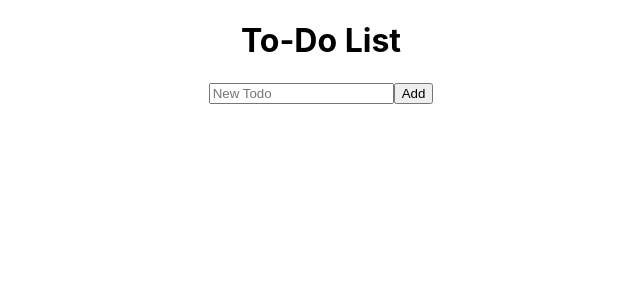
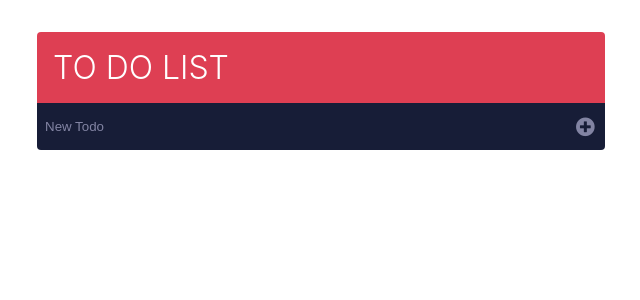
Before and after one commit to JesseSousa/todo-list, a React (Create React App) app: page / in a window 1280 px wide. Shown: the top 300 px of the page, without its empty margins (319-959 px from the left). Built offline with nearby package versions, Linux system fonts and the light colour scheme.

Commit message:
- Add styling - Better functionality - feat: save to localStorage

```diff
--- a/package.json
+++ b/package.json
@@ -32,6 +32,7 @@
   "devDependencies": {
     "eslint-config-prettier": "^6.11.0",
     "eslint-plugin-prettier": "^3.1.4",
+    "node-sass": "^4.14.1",
     "prettier": "^2.0.5"
   }
 }
--- a/public/index.html
+++ b/public/index.html
@@ -3,6 +3,12 @@
   <head>
     <meta charset="utf-8" />
     <link rel="icon" href="%PUBLIC_URL%/favicon.ico" />
+    <link
+      rel="stylesheet"
+      href="https://cdnjs.cloudflare.com/ajax/libs/font-awesome/5.14.0/css/all.min.css"
+      integrity="sha512-1PKOgIY59xJ8Co8+NE6FZ+LOAZKjy+KY8iq0G4B3CyeY6wYHN3yt9PW0XpSriVlkMXe40PTKnXrLnZ9+fkDaog=="
+      crossorigin="anonymous"
+    />
     <meta name="viewport" content="width=device-width, initial-scale=1" />
     <meta name="theme-color" content="#000000" />
     <meta
--- a/src/App.css
+++ /dev/null
@@ -1,38 +0,0 @@
-.App {
-  text-align: center;
-}
-
-.App-logo {
-  height: 40vmin;
-  pointer-events: none;
-}
-
-@media (prefers-reduced-motion: no-preference) {
-  .App-logo {
-    animation: App-logo-spin infinite 20s linear;
-  }
-}
-
-.App-header {
-  background-color: #282c34;
-  min-height: 100vh;
-  display: flex;
-  flex-direction: column;
-  align-items: center;
-  justify-content: center;
-  font-size: calc(10px + 2vmin);
-  color: white;
-}
-
-.App-link {
-  color: #61dafb;
-}
-
-@keyframes App-logo-spin {
-  from {
-    transform: rotate(0deg);
-  }
-  to {
-    transform: rotate(360deg);
-  }
-}
--- a/src/App.js
+++ b/src/App.js
@@ -1,12 +1,10 @@
 import React, { Component } from "react";
 import TodoList from "./components/todo-list/TodoList";
-import "./App.css";
 
 class App extends Component {
   render() {
     return (
       <div className="App">
-        <h1>To-Do List</h1>
         <TodoList />
       </div>
     );
--- a/src/components/todo-form/TodoForm.js
+++ b/src/components/todo-form/TodoForm.js
@@ -1,4 +1,5 @@
 import React, { Component } from "react";
+import "./TodoForm.scss";
 
 class TodoForm extends Component {
   constructor(props) {
@@ -21,15 +22,18 @@ class TodoForm extends Component {
 
   render() {
     return (
-      <form>
+      <form className="TodoForm">
         <input
           value={this.state.todoInput}
           type="text"
           placeholder="New Todo"
           name="todoInput"
           onChange={this.handleChange}
+          autoComplete="off"
         />
-        <button onClick={this.handleSubmit}>Add</button>
+        <button onClick={this.handleSubmit}>
+          <i class="fa fa-plus-circle" aria-hidden="true"></i>
+        </button>
       </form>
     );
   }
--- /dev/null
+++ b/src/components/todo-form/TodoForm.scss
@@ -0,0 +1,37 @@
+.TodoForm {
+  position: relative;
+
+  input[type='text'] {
+    width: 100%;
+    height: 100%;
+    padding: 1rem 0.5rem;
+    border: none;
+    background-color: var(--secondary-color-dark);
+    outline: none;
+    color: #fff;
+    border-bottom-left-radius: var(--border-radius);
+    border-bottom-right-radius: var(--border-radius);
+  }
+
+  input[type='text']::placeholder {
+    /* Chrome, Firefox, Opera, Safari 10.1+ */
+    color: var(--secondary-color-lighter);
+    opacity: 1; /* Firefox */
+  }
+
+  button {
+    cursor: pointer;
+    position: absolute;
+    display: flex;
+    align-items: center;
+    justify-content: center;
+    z-index: 2;
+    top: 50%;
+    right: 10px;
+    transform: translateY(-50%);
+    border: none;
+    color: var(--secondary-color-lighter);
+    background-color: inherit;
+    font-size: 1.2rem;
+  }
+}
--- a/src/components/todo-list/TodoList.js
+++ b/src/components/todo-list/TodoList.js
@@ -2,6 +2,7 @@ import React, { Component } from "react";
 import TodoForm from "../todo-form/TodoForm";
 import Todo from "./components/Todo";
 import { v4 as uuidv4 } from "uuid";
+import "./TodoList.scss";
 
 class TodoList extends Component {
   constructor(props) {
@@ -10,6 +11,14 @@ class TodoList extends Component {
     this.state = {
       todos: [],
     };
+  }
+
+  componentDidMount() {
+    this.setState({ todos: JSON.parse(localStorage.getItem("todos")) || [] });
+  }
+
+  componentDidUpdate() {
+    localStorage.setItem("todos", JSON.stringify(this.state.todos));
   }
 
   handleSubmit = (val) => {
@@ -21,12 +30,25 @@ class TodoList extends Component {
     });
   };
 
+  handleCheck = (id) => {
+    this.setState((st) => ({
+      todos: st.todos.map((todo) =>
+        todo.id === id ? { ...todo, completed: !todo.completed } : todo
+      ),
+    }));
+  };
+
   render() {
     return (
       <div className="TodoList">
-        {this.state.todos.map((todo) => (
-          <Todo todo={todo} />
-        ))}
+        <div className="TodoList-title">
+          <h1>To Do List</h1>
+        </div>
+        <ul>
+          {this.state.todos.map((todo) => (
+            <Todo todo={todo} key={todo.id} handleCheck={this.handleCheck} />
+          ))}
+        </ul>
         <TodoForm handleSubmit={this.handleSubmit} />
       </div>
     );
--- /dev/null
+++ b/src/components/todo-list/TodoList.scss
@@ -0,0 +1,27 @@
+.TodoList {
+  max-width: 600px;
+  margin: 1rem auto;
+  padding: 1rem;
+
+  &-title {
+    background-color: var(--main-color);
+    border-radius: var(--border-radius);
+    border-bottom-left-radius: 0;
+    border-bottom-right-radius: 0;
+
+    h1 {
+      padding: 1rem;
+      margin: 0;
+      color: #fff;
+      font-weight: 300;
+      text-transform: uppercase;
+    }
+  }
+
+  ul {
+    color: #fff;
+    list-style: none;
+    margin: 0;
+    background-color: var(--secondary-color);
+  }
+}
--- a/src/components/todo-list/components/Todo.js
+++ b/src/components/todo-list/components/Todo.js
@@ -1,12 +1,25 @@
 import React, { Component } from "react";
+import "./Todo.scss";
 
 class Todo extends Component {
+  handleClick = () => {
+    this.props.handleCheck(this.props.todo.id);
+  };
+
   render() {
     return (
-      <div>
-        <input type="checkbox" name="todo-check" />
-        <p>{this.props.todo.task}</p>
-      </div>
+      <li className="Todo" onClick={this.handleClick}>
+        <label>
+          <input
+            checked={this.props.todo.completed}
+            type="checkbox"
+            onClick={this.handleClick}
+          />
+          <i></i>
+          <span onClick={this.handleClick}>{this.props.todo.task}</span>
+          {/* <button>–</button> */}
+        </label>
+      </li>
     );
   }
 }
--- /dev/null
+++ b/src/components/todo-list/components/Todo.scss
@@ -0,0 +1,58 @@
+.Todo {
+  display: flex;
+  align-items: center;
+  justify-content: flex-start;
+  padding: 0.5rem 1rem;
+  width: 100%;
+  border-bottom: 1px solid var(--secondary-color-dark);
+  position: relative;
+  cursor: pointer;
+
+  label {
+    display: inline-block;
+    font-weight: 300;
+    padding: 0.5rem;
+  }
+
+  span {
+    cursor: pointer;
+    margin-left: 1rem;
+    color: var(--text-color);
+    transition: all 0.5s;
+  }
+
+  input[type='checkbox'] + i {
+    cursor: pointer;
+    background-color: var(--secondary-color-light);
+    width: 16px;
+    height: 16px;
+    border-radius: 50%;
+    z-index: 5;
+    display: block;
+    position: absolute;
+    top: 50%;
+    transform: translateY(-50%);
+  }
+
+  input[type='checkbox']:checked + i::after {
+    background-color: var(--secondary-color-lighter);
+    border-radius: 50%;
+    content: '';
+    display: block;
+    height: 8px;
+    left: 4px;
+    position: absolute;
+    top: 4px;
+    width: 8px;
+    z-index: 2;
+  }
+
+  input[type='checkbox']:checked ~ span {
+    text-decoration: line-through;
+    color: var(--secondary-color-light);
+  }
+
+  input[type='checkbox'] {
+    opacity: 0;
+  }
+}
--- a/src/index.css
+++ b/src/index.css
@@ -1,3 +1,18 @@
+:root {
+  --main-color: #de3f53;
+  --secondary-color-lighter: #8284a3;
+  --secondary-color-light: #6e6e96;
+  --secondary-color: #2f3755;
+  --secondary-color-dark: #171d37;
+  --text-color: #b1b2c9;
+  --border-radius: 4px;
+}
+
+* {
+  padding: 0;
+  box-sizing: border-box;
+}
+
 body {
   margin: 0;
   font-family: -apple-system, BlinkMacSystemFont, 'Segoe UI', 'Roboto', 'Oxygen',
```
Also changed, not shown: 1 other file (tests, documents, lock files or other folders).
